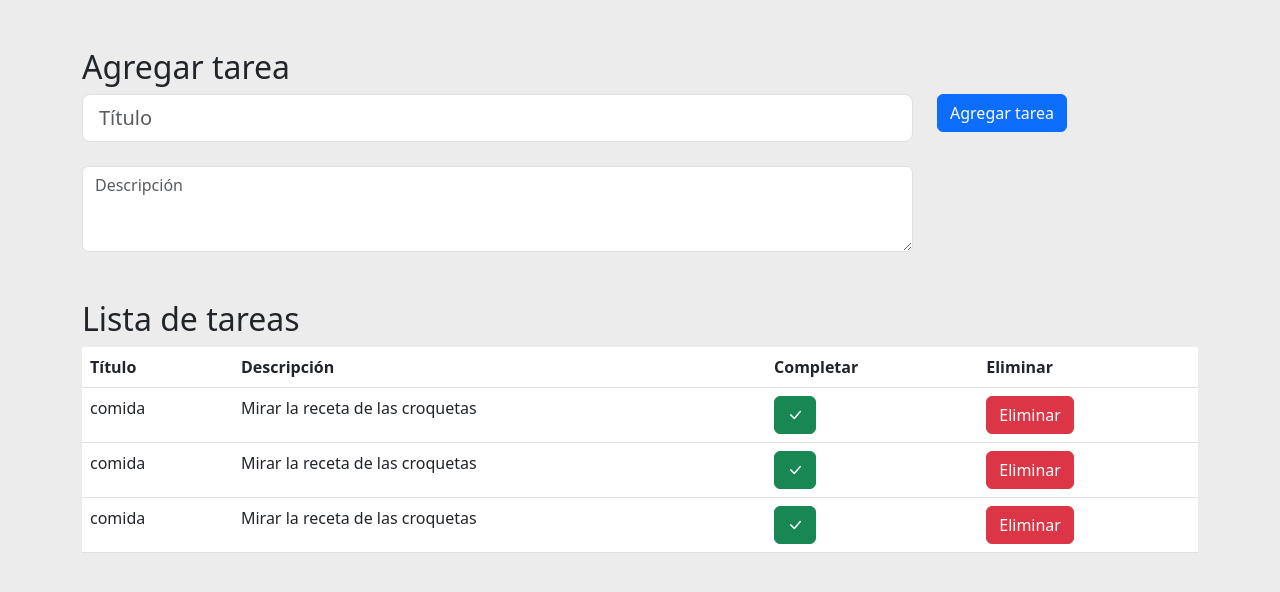
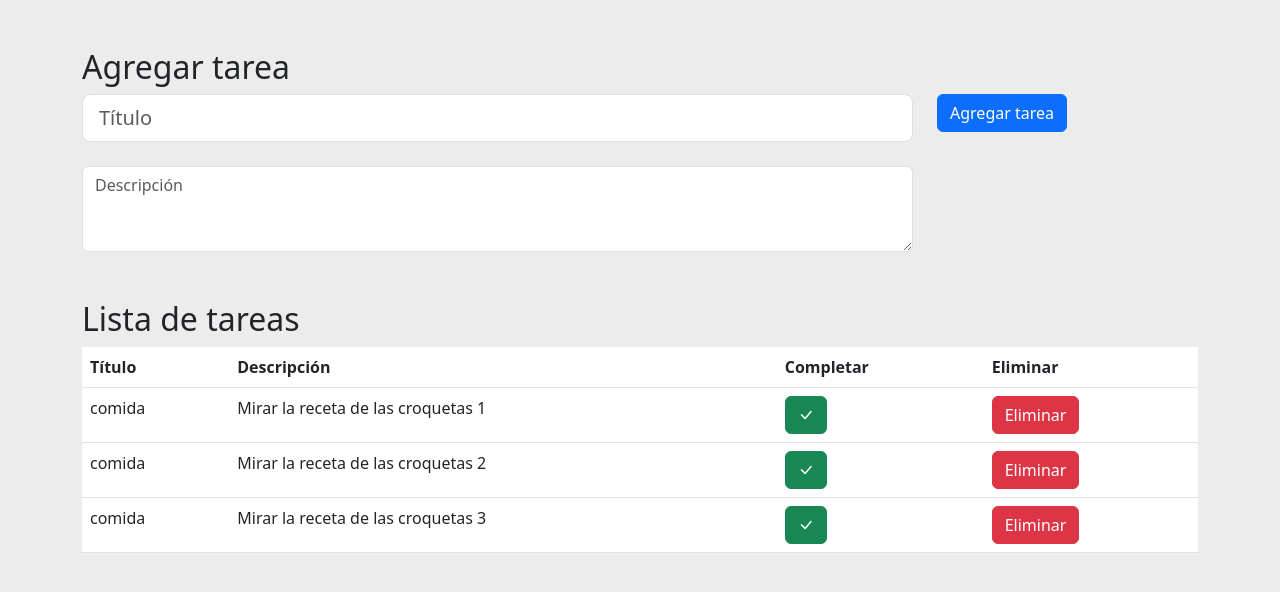
Before and after one commit to santiarroyave/sao-fe-gc-ejercicios-T13-Angular-07-2023, an Angular app in the folder problema04/: page / in a window 1280 px wide. Shown: the top 592 px of the page. Built offline with nearby package versions, Linux system fonts and the light colour scheme.

Commit message:
Agregando boleano de completado al array de tareas

```diff
--- a/problema04/src/app/app.component.ts
+++ b/problema04/src/app/app.component.ts
@@ -12,15 +12,18 @@ export class AppComponent {
   tareas:any = [
     {
       titulo:"comida",
-      descripcion:"Mirar la receta de las croquetas"
+      descripcion:"Mirar la receta de las croquetas 1",
+      completado: false
     },
     {
       titulo:"comida",
-      descripcion:"Mirar la receta de las croquetas"
+      descripcion:"Mirar la receta de las croquetas 2",
+      completado: true
     },
     {
       titulo:"comida",
-      descripcion:"Mirar la receta de las croquetas"
+      descripcion:"Mirar la receta de las croquetas 3",
+      completado: false
     }
   ];
 }
```
